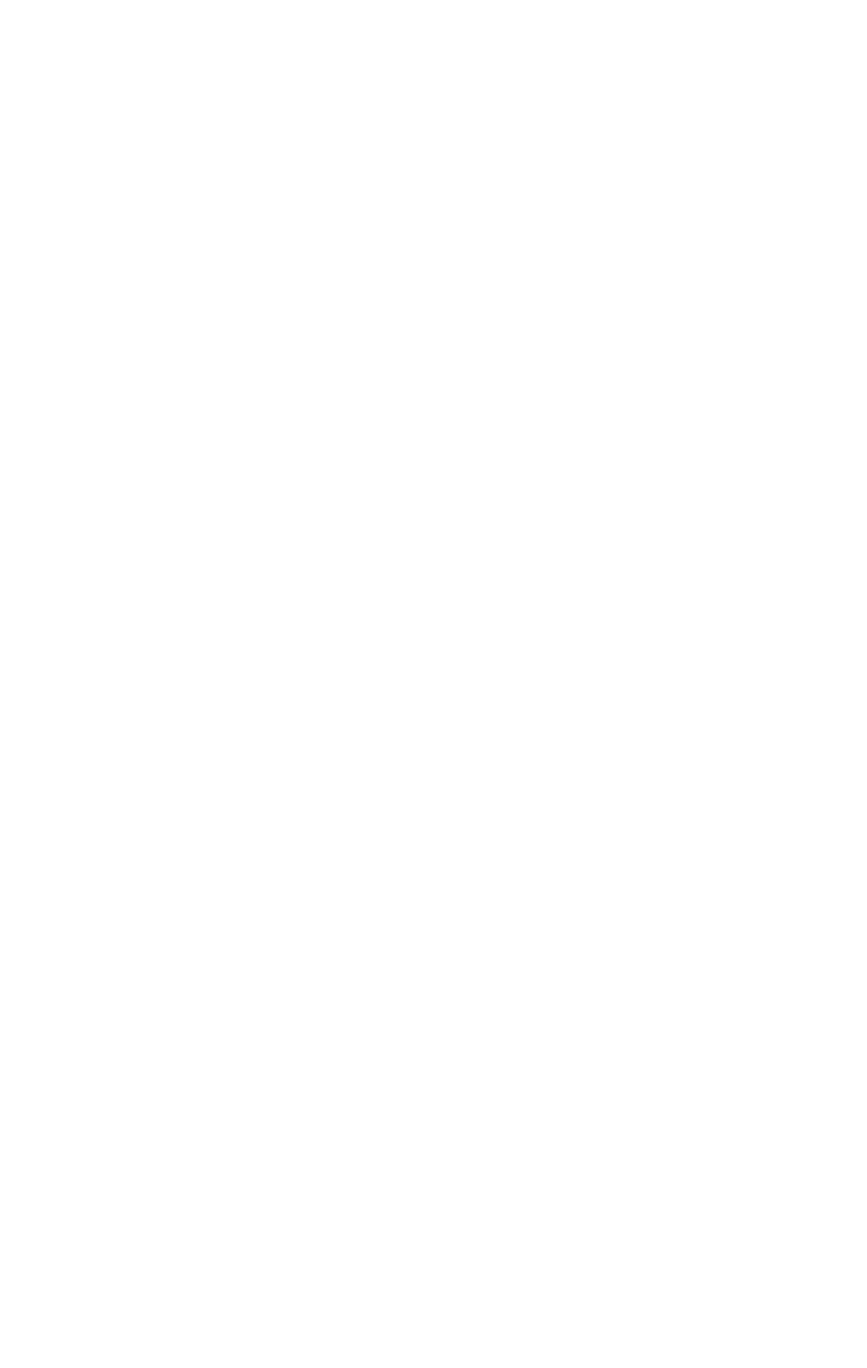
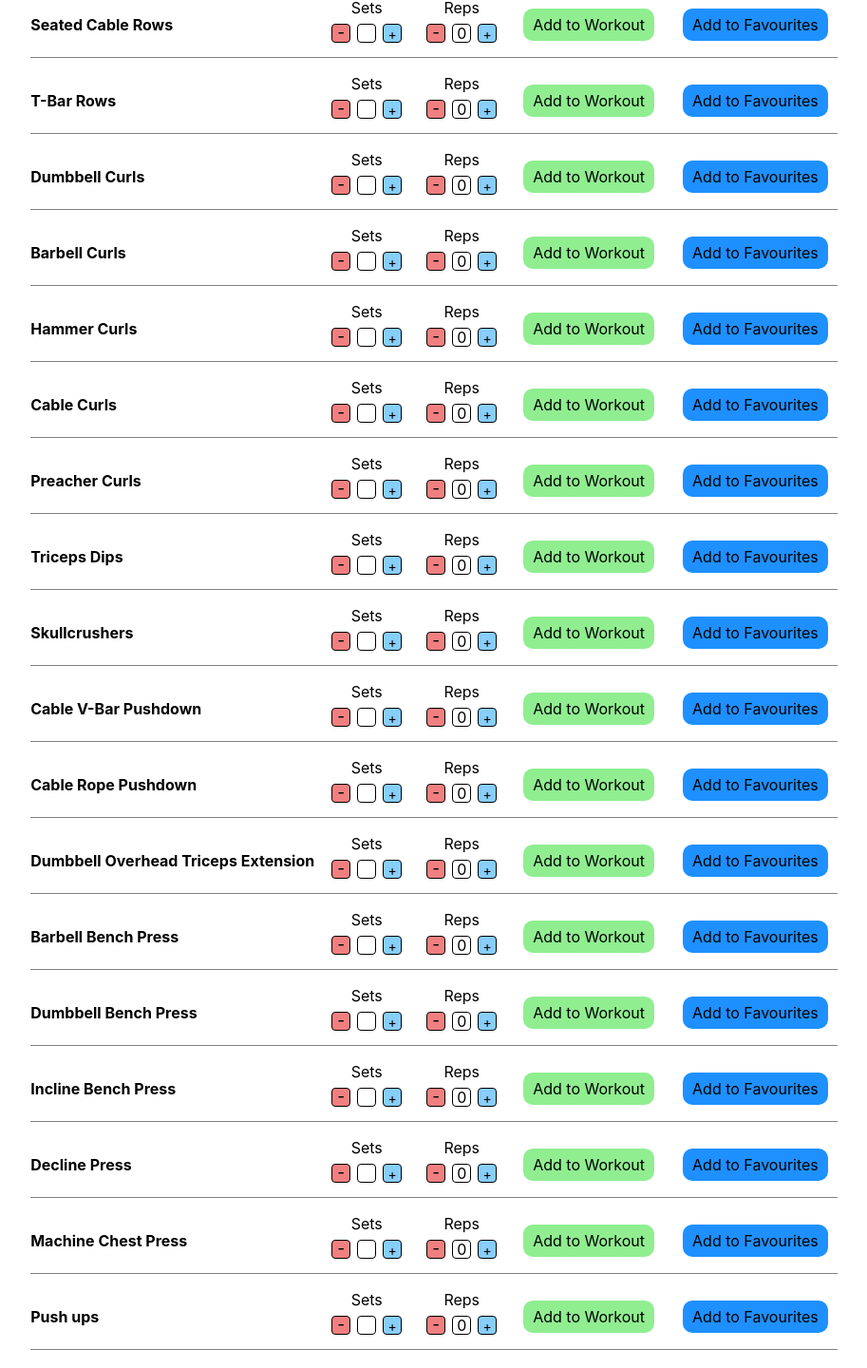
Before and after one commit to Satokii/gymtyme, a React (Vite) app: page /exercises in a window 1280 px wide. Shown: the part 482-1922 px from the top of the page at 95% size, without its empty margins (183-1096 px from the left). Before the commit the page ends 800 px from the top, so only its background shows below. Built offline with nearby package versions, Linux system fonts and the light colour scheme; no server answers.

Commit message:
added local data file with example exercises

```diff
--- a/src/App.jsx
+++ b/src/App.jsx
@@ -4,26 +4,24 @@ import CreateWorkout from './components/create-workout'
 import ViewWorkout from './components/view-workout'
 import Exercises from './components/exercises'
 import './App.css'
-import { useEffect, useState } from 'react'
+import { useState } from 'react'
 import { Route, Routes } from 'react-router-dom'
+import ExerciseData from './data/exercise'
 
 function App() {
 
-  const baseURL = 'https://wger.de/api/v2/exercise/?limit=10&language=2'
+  // const baseURL = 'https://wger.de/api/v2/exercise/?limit=10&language=2'
 
-  //  root for filtering by specific muscle group and equipment: 'https://wger.de/api/v2/exercise?muscles=1&equipment=3&language=0'
-
-  const [exercises, setExercises] = useState([])
+  const [exercises, setExercises] = useState(ExerciseData)
+  const [workoutExercise, setWorkoutExercise] = useState([])
 
   // TODO: INCLUDE A WORKOUT REFRESH BUTTON SO USER CAN CHANGE LIST OF WORKOUTS
 
-  useEffect(() => {
-    fetch(baseURL)
-    .then(res => res.json())
-    .then(data => setExercises(data.results))
-  }, [])
-
-  if (!exercises) return <p>Loading exercises...</p>
+  // useEffect(() => {
+  //   fetch(baseURL)
+  //   .then(res => res.json())
+  //   .then(data => setExercises(data.results))
+  // }, [])
 
   return (
     <>
@@ -48,7 +46,7 @@ function App() {
           </Route>
           <Route
             path='/exercises'
-            element={<Exercises exercises={exercises} />}
+            element={<Exercises exercises={exercises} workoutExercise={workoutExercise} setWorkoutExercise={setWorkoutExercise} />}
           >
           </Route>
         </Routes>
--- a/src/components/exercises/index.jsx
+++ b/src/components/exercises/index.jsx
@@ -1,6 +1,19 @@
+import { useState } from 'react'
 import '../../styles/exercises.css'
 
-function Exercises({ exercises }) {
+function Exercises({ exercises, workoutExercise, setWorkoutExercise }) {
+
+    // const [setsCount, setSetsCount] = useState([])
+    // const [repsCount, setRepsCount] = useState([])
+
+    function increaseSet(exercise) {
+        const selectedWorkout = workoutExercise.find((workout) => workout.id === exercise.id)
+        exercise.sets += 1
+        console.log('click')
+        console.log(exercise)
+        // setWorkoutExercise([...workoutExercise])
+    }
+    // console.log(workoutExercise)
 
     return (
         <main className="main">
@@ -14,8 +27,8 @@ function Exercises({ exercises }) {
                                 <p>Sets</p>
                                 <div className='count-container grid'>
                                     <button className='minus-btn grid'>-</button>
-                                    <span className='current-val grid'>0</span>
-                                    <button className='add-btn grid'>+</button>
+                                    <span className='current-val grid'>{exercise.sets}</span>
+                                    <button className='add-btn grid' onClick={() => increaseSet(exercise)}>+</button>
                                 </div>
                             </div>
                             <div className='reps-container grid'>
--- /dev/null
+++ b/src/data/exercise.js
@@ -0,0 +1,184 @@
+const ExerciseData = [
+    {
+        id: '1-deadlift',
+        name: 'Deadlift',
+        group: 'back'
+    },
+    {
+        id: '2-lat-pulldown',
+        name: 'Lat Pulldown',
+        group: 'back'
+    },
+    {
+        id: '3-pullups',
+        name: 'Pullups',
+        group: 'back'
+    },
+    {
+        id: '4-seated-cable-rows',
+        name: 'Seated Cable Rows',
+        group: 'back'
+    },
+    {
+        id: '5-t-bar-rows',
+        name: 'T-Bar Rows',
+        group: 'back'
+    },
+    {
+        id: '6-dumbbell-curls',
+        name: 'Dumbbell Curls',
+        group: 'biceps'
+    },
+    {
+        id: '7-barbell-curls',
+        name: 'Barbell Curls',
+        group: 'biceps'
+    },
+    {
+        id: '8-hammer-curls',
+        name: 'Hammer Curls',
+        group: 'biceps'
+    },
+    {
+        id: '9-cable-curls',
+        name: 'Cable Curls',
+        group: 'biceps'
+    },
+    {
+        id: '10-preacher-curls',
+        name: 'Preacher Curls',
+        group: 'biceps'
+    },
+    {
+        id: '11-tricep-dips',
+        name: 'Triceps Dips',
+        group: 'triceps'
+    },
+    {
+        id: '12-skullcrushers',
+        name: 'Skullcrushers',
+        group: 'triceps'
+    },
+    {
+        id: '13-cable-v-bar-pushdown',
+        name: 'Cable V-Bar Pushdown',
+        group: 'triceps'
+    },
+    {
+        id: '14-cable-rope-pushdown',
+        name: 'Cable Rope Pushdown',
+        group: 'triceps'
+    },
+    {
+        id: '15-dumbbell-overhead-triceps-extension',
+        name: 'Dumbbell Overhead Triceps Extension',
+        group: 'triceps'
+    },
+    {
+        id: '16-barbell-bench-press',
+        name: 'Barbell Bench Press',
+        group: 'chest'
+    },
+    {
+        id: '17-dumbbell-bench-press',
+        name: 'Dumbbell Bench Press',
+        group: 'chest'
+    },
+    {
+        id: '18-incline-bench-press',
+        name: 'Incline Bench Press',
+        group: 'chest'
+    },
+    {
+        id: '19-decline-press',
+        name: 'Decline Press',
+        group: 'chest'
+    },
+    {
+        id: '20-machine-chest-press',
+        name: 'Machine Chest Press',
+        group: 'chest'
+    },
+    {
+        id: '21-push-ups',
+        name: 'Push ups',
+        group: 'chest'
+    },
+    {
+        id: '22-chest-fly',
+        name: 'Chest Fly',
+        group: 'chest'
+    },
+    {
+        id: '23-dips',
+        name: 'Dips',
+        group: 'chest'
+    },
+    {
+        id: '24-push-press',
+        name: 'Push Press',
+        group: 'shoulders'
+    },
+    {
+        id: '25-rear-delt-row',
+        name: 'Rear Delt Row',
+        group: 'shoulders'
+    },
+    {
+        id: '26-seated-dumbbell-press',
+        name: 'Seated Dumbbell Press',
+        group: 'shoulders'
+    },
+    {
+        id: '27-seates-barbell-press',
+        name: 'Seated Barbell Press',
+        group: 'shoulders'
+    },
+    {
+        id: '28-lateral-raises',
+        name: 'Lateral Raises',
+        group: 'shoulders'
+    },
+    {
+        id: '29-rear-delt-fly',
+        name: 'Rear Delt Fly',
+        group: 'shoulders'
+    },
+    {
+        id: '30-back-squats',
+        name: 'Back Squats',
+        group: 'legs'
+    },
+    {
+        id: '31-front-squats',
+        name: 'Front Squats',
+        group: 'legs'
+    },
+    {
+        id: '32-leg-press',
+        name: 'Leg Press',
+        group: 'legs'
+    },
+    {
+        id: '33-hack-squats',
+        name: 'Hack Squats',
+        group: 'legs'
+    },
+    {
+        id: '34-leg-curls',
+        name: 'Leg Curls',
+        group: 'legs'
+    },
+    {
+        id: '35-lunges',
+        name: 'Lunges',
+        group: 'legs'
+    },
+    {
+        id: '36-calf-raises',
+        name: 'Calf Raises',
+        group: 'legs'
+    },
+]
+
+export default ExerciseData
--- a/src/styles/exercises.css
+++ b/src/styles/exercises.css
@@ -7,7 +7,6 @@
 .exercises-container {
     place-items: center;
     padding-bottom: 20px;
-    border: solid 1px black;
 }
 
 /* EXERCISES HEADER */
@@ -17,17 +16,13 @@
 }
 
 /* EXERCISES LIST */
-.exercises-list {
-    gap: 20px;
-}
-
-/* EXERCISES LIST */
 /* INDIVIDUAL EXERCISE ITEM */
 .exercise-item-container {
     grid-template-columns: 1fr repeat(2, 90px) repeat(2, auto);
     gap: 10px;
-    height: 60px;
+    height: 80px;
     align-items: center;
+    border-bottom: solid 1px gray;
 }
 
 .exercise-name {
```
